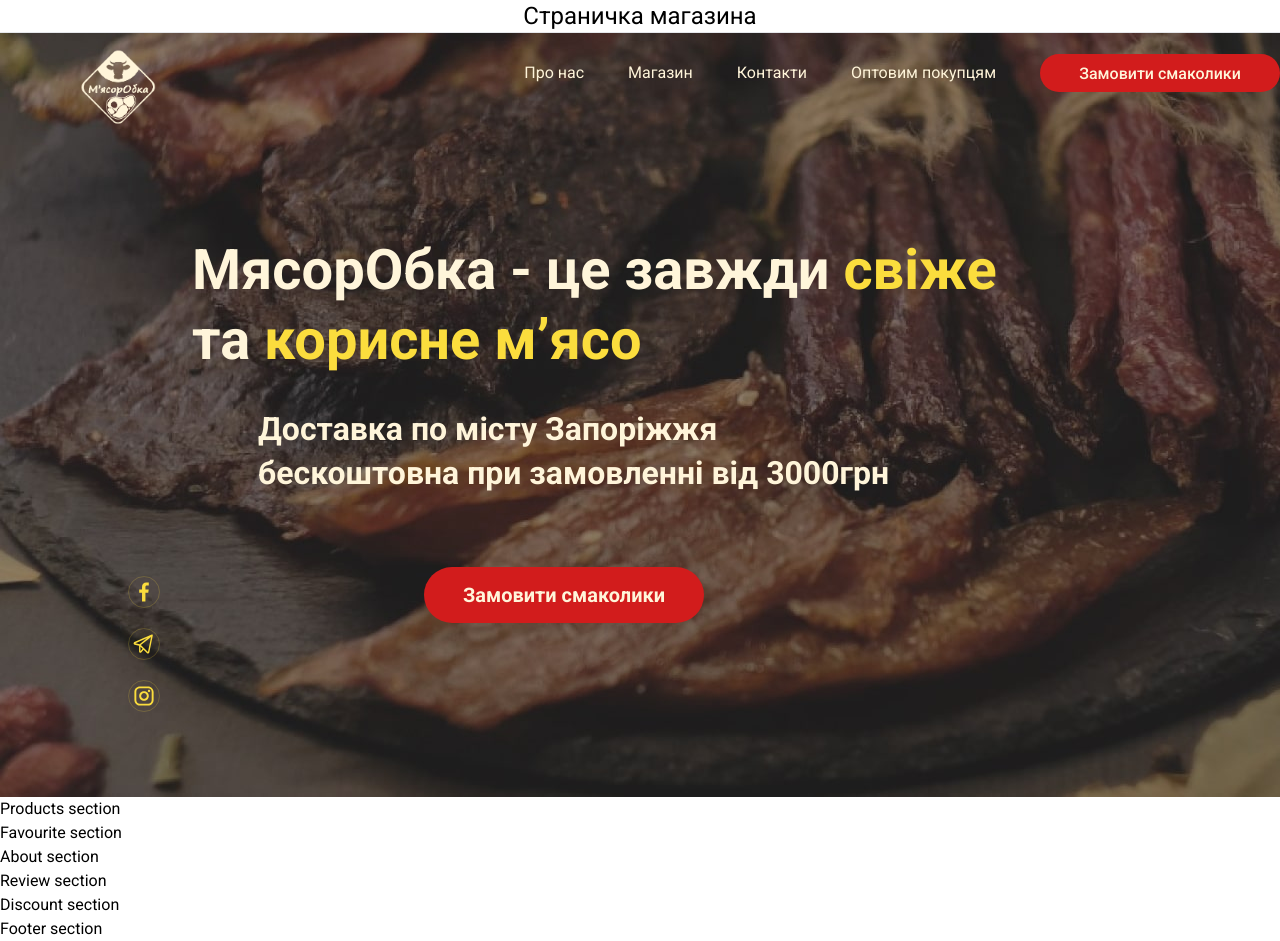
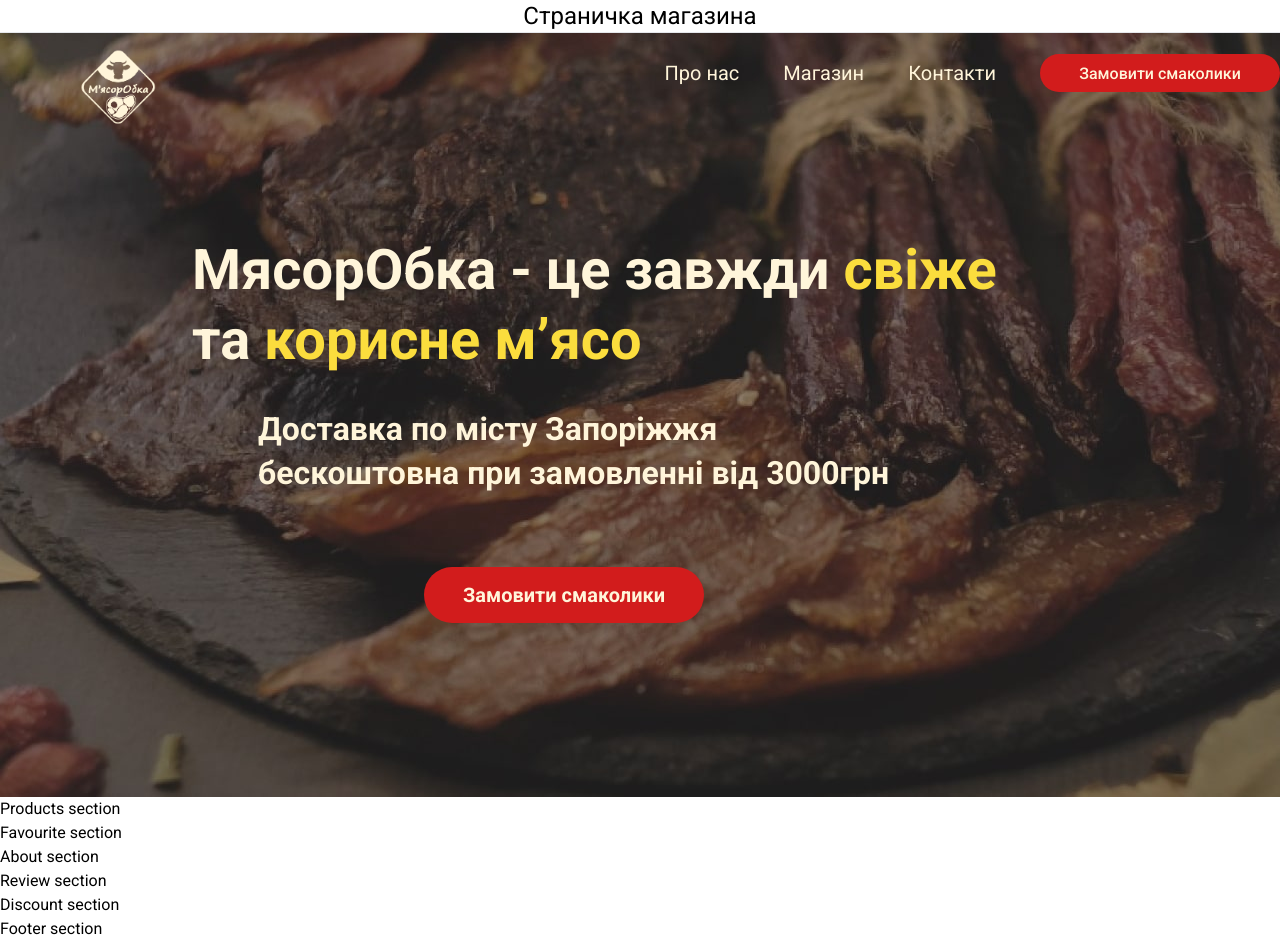
Before and after one commit to KiwiCodeSolution/Myasorobka, a React (Vite) app: page / in a window 1280 px wide. Built offline with nearby package versions, Linux system fonts and the light colour scheme; the HTML template or start-up script is replaced by a standard one.

Commit message:
soc icons map

```diff
--- a/src/components/header.jsx
+++ b/src/components/header.jsx
@@ -1,12 +1,20 @@
 import PropTypes from "prop-types";
 import ButtonMain from "./UIKit/button";
+import fbIcon from "../icons/facebook.svg";
+import tgIcon from "../icons/telegram.svg";
+import instaIcon from "../icons/instagram.svg";
 
-const NAVELEMENTS = [
+const NAV_ELEMENTS = [
   { name: "Про нас", linkId: "about" },
   { name: "Магазин", linkId: "shop" },
   { name: "Контакти", linkId: "contacts" },
-  { name: "Оптовим покупцям", linkId: "wholesale" },
+  // { name: "Оптовим покупцям", linkId: "wholesale" },
 ];
+const SOC_ELEMENTS = [
+  { key: "fb", imgSrc: fbIcon, alt: "facebook icon" },
+  { key: "tg", imgSrc: tgIcon, alt: "telegram icon" },
+  { key: "inst", imgSrc: instaIcon, alt: "instagram icon" }
+]
 
 const Header = ({ toggleModal }) => {
   return (
@@ -16,10 +24,10 @@
         <div className="flex py-5 items-center">
           <nav className="mr-11">
             <ul className="h-20 flex items-center gap-x-11 ">
-              {NAVELEMENTS.map((el) => (
+              {NAV_ELEMENTS.map((el) => (
                 <li
                   key={el.name}
-                  className="cursor-pointer text-base hover:text-txt-main-yellow focus:text-txt-main-yellow"
+                  className="cursor-pointer text-xl hover:text-txt-main-yellow focus:text-txt-main-yellow"
                 >
                   {el.name}
                 </li>
@@ -31,10 +39,17 @@
           </ButtonMain>
         </div>
 
-        <ul className="absolute bottom-[85px] left-[10%] flex flex-col gap-y-5">
-          <li className="rounded-full hover:shadow-[0_5px_20px_-5px_rgba(251,221,61,1)] focus:shadow-[0_5px_20px_-5px_rgba(251,221,61,1)]">
+        <ul className="absolute bottom-[85px] left-[10%] flex flex-col gap-y-6">
+          {SOC_ELEMENTS.map(({ key, imgSrc, alt }) => {
+            <li key={key} className="rounded-full hover:shadow-[0_5px_20px_-5px_rgba(251,221,61,1)] focus:shadow-[0_5px_20px_-5px_rgba(251,221,61,1)]">
+              <a href="" className="">
+                <img src={imgSrc} alt={alt} />
+              </a>
+            </li>
+          })}
+          {/* <li className="rounded-full hover:shadow-[0_5px_20px_-5px_rgba(251,221,61,1)] focus:shadow-[0_5px_20px_-5px_rgba(251,221,61,1)]">
             <a href="" className="">
-              <img src="../../src/icons/facebook.svg" alt="facebook icon" />
+              <img src={fbIcon} alt="facebook icon" />
             </a>
           </li>
           <li className="rounded-full hover:shadow-[0_5px_20px_-5px_rgba(251,221,61,1)] focus:shadow-[0_5px_20px_-5px_rgba(251,221,61,1)]">
@@ -46,7 +61,7 @@
             <a href="">
               <img src="../../src/icons/instagram.svg" alt="instagram icon" />
             </a>
-          </li>
+          </li> */}
         </ul>
       </div>
     </div>
--- a/src/components/langForm.jsx
+++ /dev/null
@@ -1,20 +0,0 @@
-import { observer } from "mobx-react-lite";
-import appState from "../mobX/appState";
-
-const LangForm = observer(() => {
-  const { setLang, setShowModal } = appState;
-
-  const handleSubmit = (e) => {
-    e.preventDefault();
-    setLang(e.currentTarget.elements.language.value);
-    setShowModal(false)
-  }
-
-  return (
-    <form onSubmit={handleSubmit}>
-      <input type="text" name="language" placeholder="type language"/>
-    </form>
-  )
-})
-
-export default LangForm;
--- a/src/components/test.jsx
+++ /dev/null
@@ -1,32 +0,0 @@
-import { observer } from "mobx-react-lite";
-import appState from "../mobX/appState";
-import counter from "../mobX/counter";
-
-
-console.log("app state theme:", appState.theme);
-// const { count, inc } = counter;
-
-const Test = observer(() => {
-  const themeStyle = appState.theme === "light" ? "bg-orange-200" : "bg-orange-600";
-
-  return (
-    <div>
-      <div className={`flex flex-col gap-y-4 ${themeStyle} w-full h-[300px]`}>
-        <p className="text-center text-xl p-4">This is a TEST component</p>
-        <h2 className="text-center text-2xl">Count: {counter.count}</h2>
-        <button className="m-auto w-fit p-4 border border-black rounded-md" type="button" onClick={() => counter.inc()}>
-          increment
-        </button>
-        <button
-          className="m-auto w-fit p-4 border border-black rounded-md"
-          type="button"
-          onClick={() => appState.toggleTheme()}
-        >
-          Toggle theme
-        </button>
-      </div>
-    </div>
-  );
-});
-
-export default Test;
```
